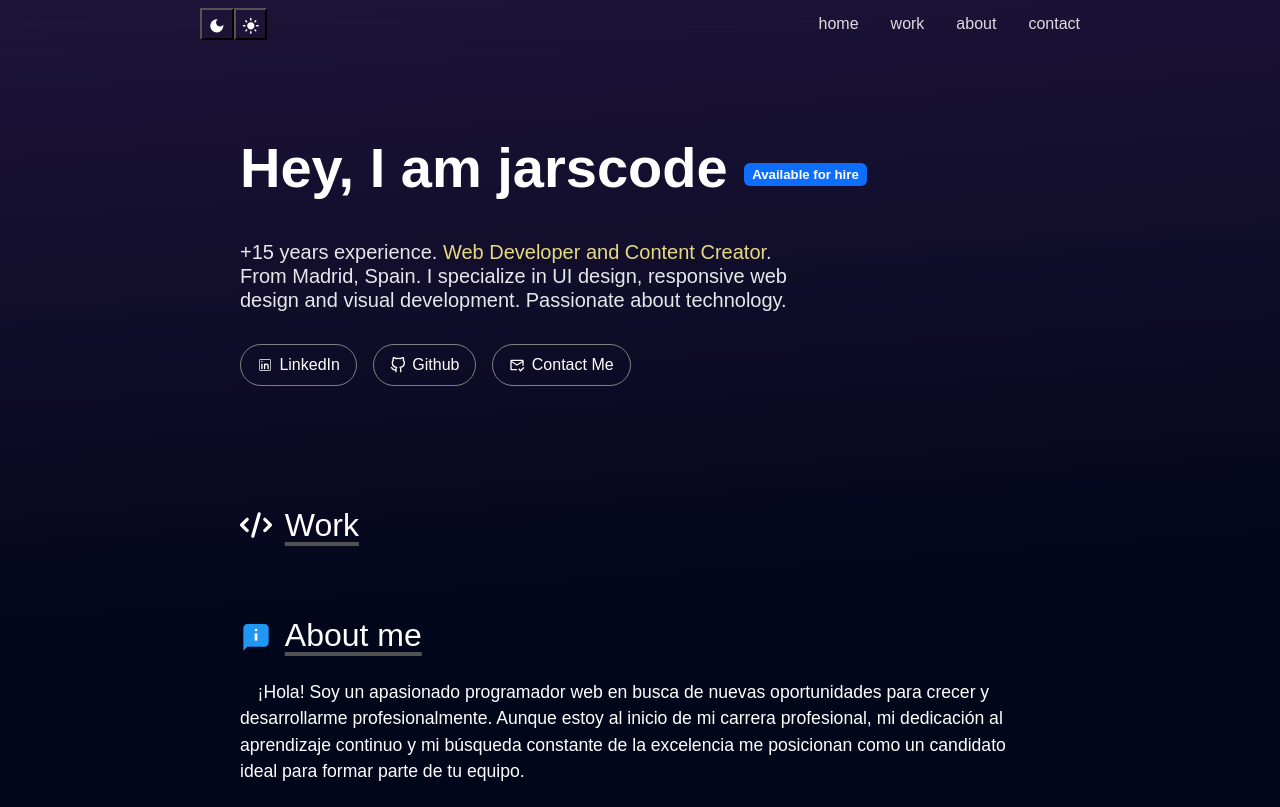
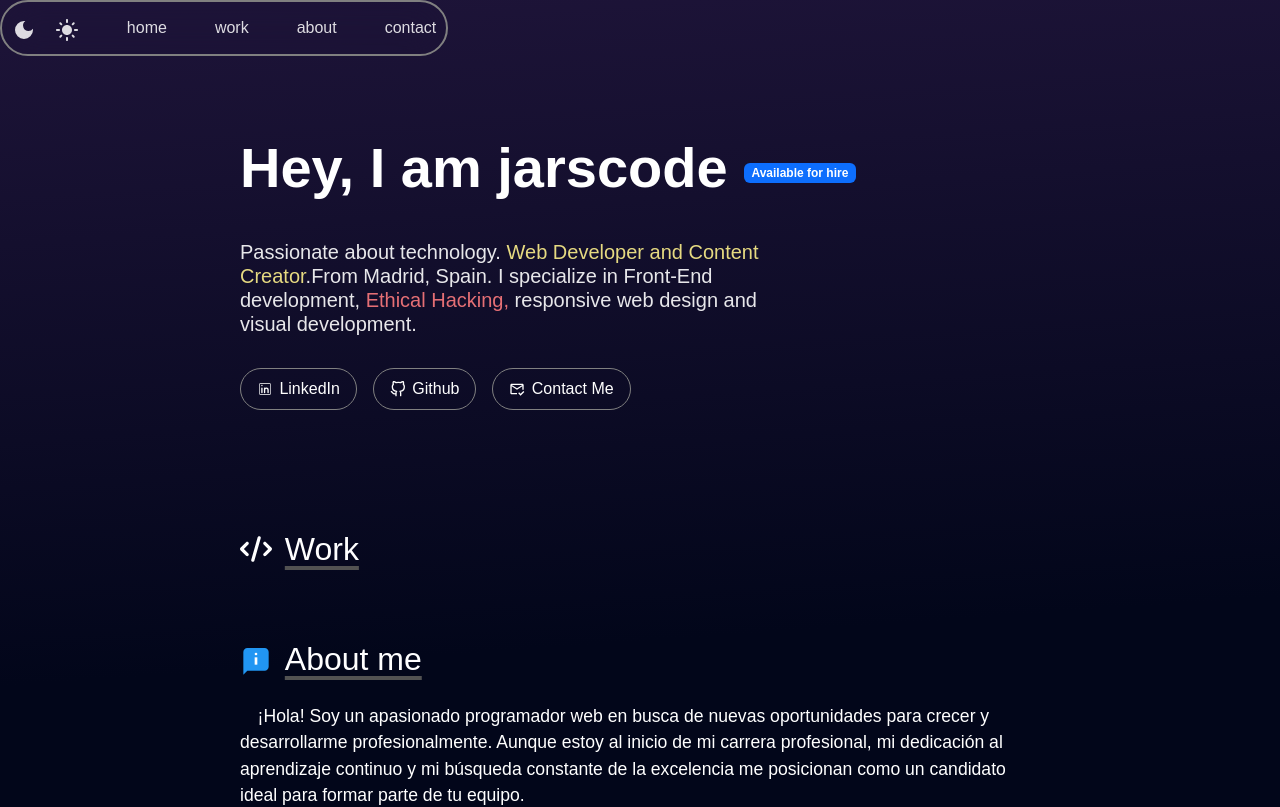
Before and after one commit to 302founddev/aquamancode, a React (Vite) app: page / in a window 1280 px wide. Shown: the top 807 px of the page. Built offline with nearby package versions, Linux system fonts and the light colour scheme.

Commit message:
Short width of the header, adding border

```diff
--- a/src/components/header.css
+++ b/src/components/header.css
@@ -1,44 +1,44 @@
-.navBar > button > span {
-    font-size: 1.7em;
+.light-dark {
+    font-size: 1.5em;
+    gap: 1.2rem;
+    display: flex;
 }
 
-.buttons button {
-    text-decoration: none;
-    background-color: transparent;
-    font-size: 1.1em;
+.light-dark span {
+    cursor: pointer;
 }
 
-.buttons button, .navBar a {
+.navBar a {
     color: white;
     text-decoration: none;
+    margin: auto;
 }
 
 .navBar a:hover {
     opacity: 1;
     color: rgb(254 241 100);
     text-decoration: underline;
-    transition: all .200ms ease-in;
+    transition: all 0.3s ease;
 }
 
 .navBar {
-    width: 100%;
+    width: 35%;
     display: flex;
-    margin: auto;
+    flex-flow: column;
     justify-content: space-between;
     align-items: center;
     padding-top:8px;
     padding-bottom: 8px;
-    padding-left: 200px;
-    padding-right: 200px;
     position: fixed;
-    background: transparent;
-    z-index: 2;
-    backdrop-filter: blur(10px);
+    backdrop-filter: blur(20px);
+    box-sizing: border-box;
+    border: 2px solid gray;
+    border-radius: 9999px;
 }
 
 .navBar nav {
     display: flex;
     flex-direction: row;
-    gap: 2rem;
+    gap: 3rem;
     opacity: 0.85;
 }
--- a/src/components/header.jsx
+++ b/src/components/header.jsx
@@ -8,16 +8,12 @@ export const Header = () => {
     return (
         <>
             <section className="navBar">
-                <div className='buttons'>
-                    <button href='/'>
+                <nav>
+                    <div className='light-dark'>
                         <span><MdDarkMode /></span>
-                    </button>
-                    <button>
                         <span><MdLightMode /></span>
-                    </button>
-                </div>
+                    </div>
 
-                <nav>
                     <a href="/">home</a>
                     <a href="/work">work</a>
                     <a href="/about">about</a>
--- a/src/components/index.css
+++ b/src/components/index.css
@@ -35,12 +35,16 @@
 }
 
 .bdg {
-    font-size: 1.1rem;
+    font-size: 1rem;
 }
 
 .ylw-900 {
     --tw-text-opacity: 1;
     color: rgb(254 241 139 / var(--tw-text-opacity));
+}
+
+.red-color{
+    color: #fd7b7e;
 }
 
 .icons {
--- a/src/components/index.jsx
+++ b/src/components/index.jsx
@@ -27,9 +27,12 @@ export const Home = () => {
 
                     <div>
                         <h3 className='exp'>
-                            +15 years experience.
-                            <span className='ylw-900'> Web Developer and Content Creator</span>. <span className=''>From Madrid, Spain</span>.
-                            I specialize in UI design, responsive web design and visual development. Passionate about technology.
+                            Passionate about technology.
+                            <span className='ylw-900'> Web Developer and Content Creator</span>.
+                            <span className=''>From Madrid, Spain</span>.
+                            I specialize in Front-End development,
+                            <span className='red-color'> Ethical Hacking,
+                            </span> responsive web design and visual development.
                         </h3>
                     </div>
 
```
